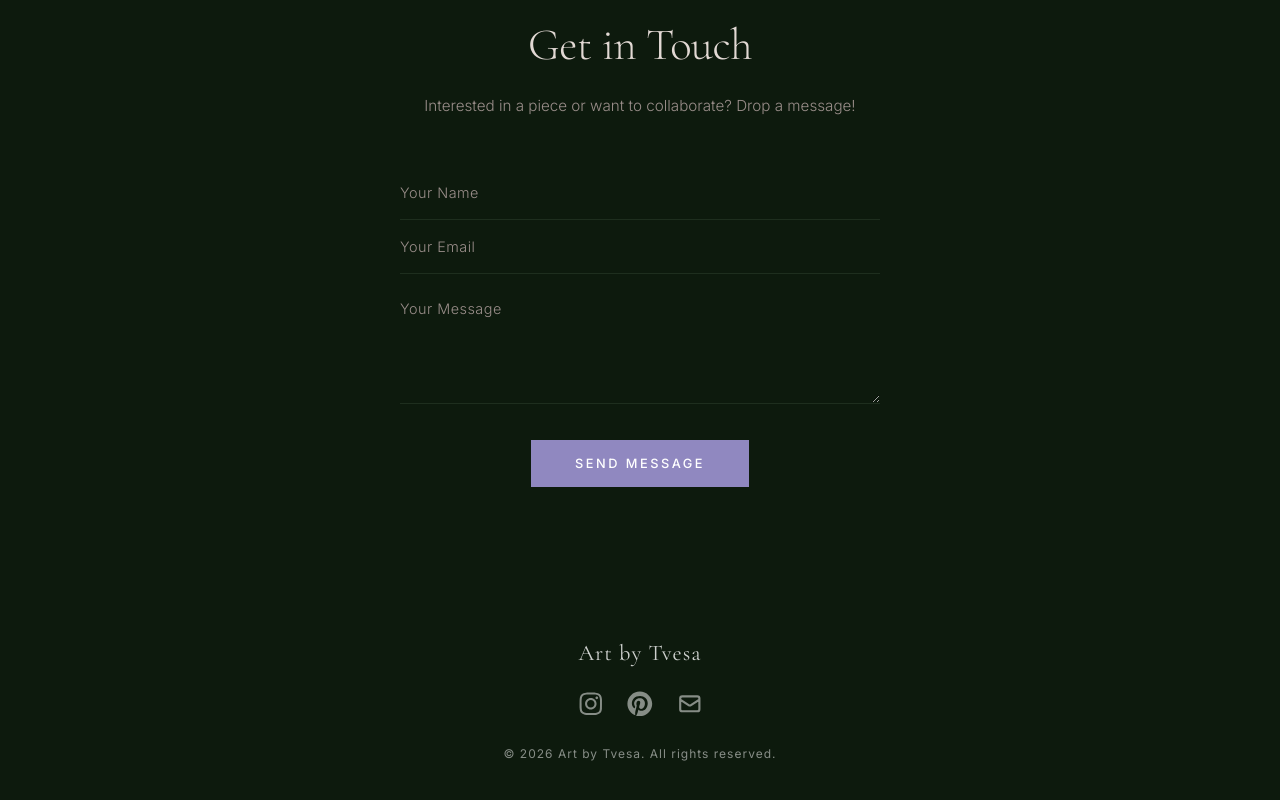
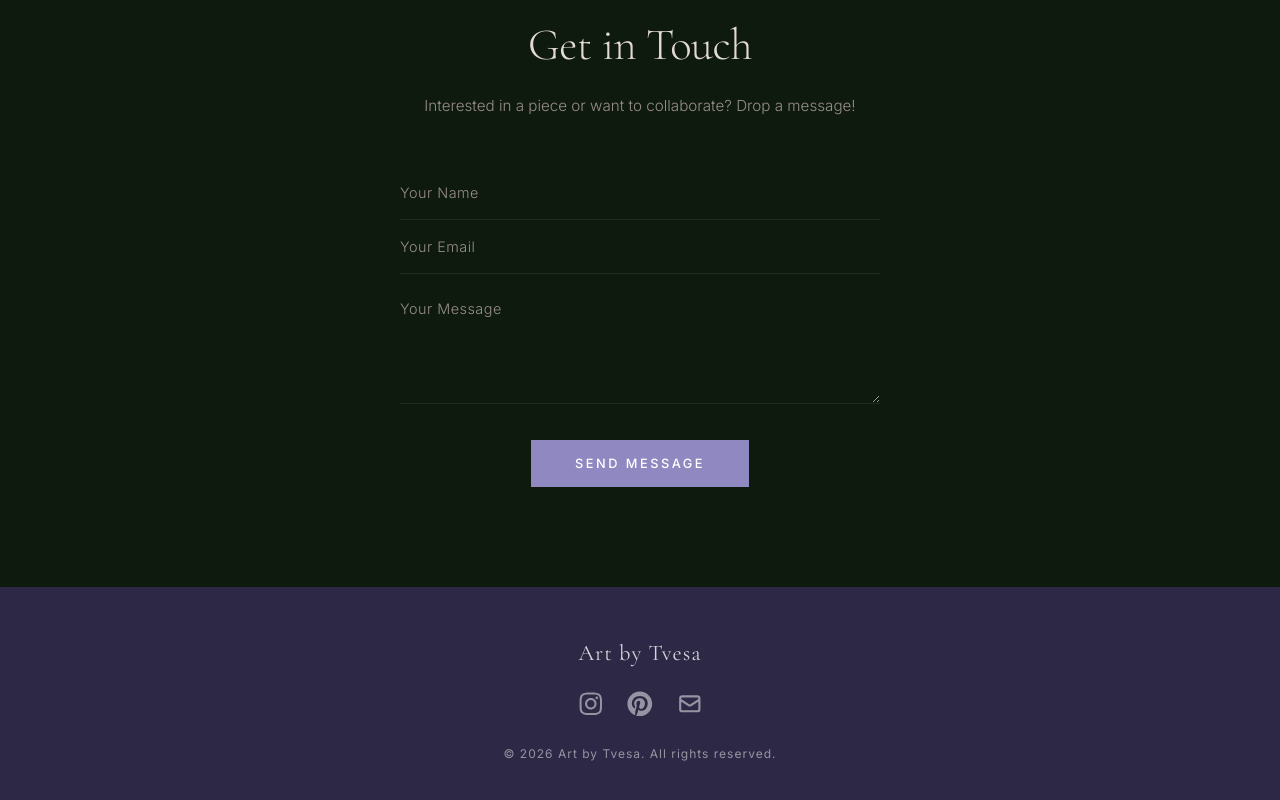
Before and after one commit to ShayanDsouza/Art_by_tvesa, a React (Vite) app: page / in a window 1280 px wide. Shown: the part 2675-3475 px from the top of the page. Built offline with nearby package versions, Linux system fonts and the light colour scheme; no server answers; the database is empty.

Commit message:
Change footer background to dusty grape (#2d2845)

```diff
--- a/src/App.css
+++ b/src/App.css
@@ -1099,7 +1099,7 @@
 .footer {
   padding: 48px 60px;
   text-align: center;
-  background: var(--color-evergreen);
+  background: #2d2845;
   color: rgba(255, 255, 255, 0.5);
 }
 
```
